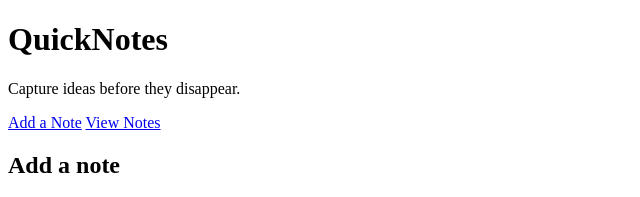
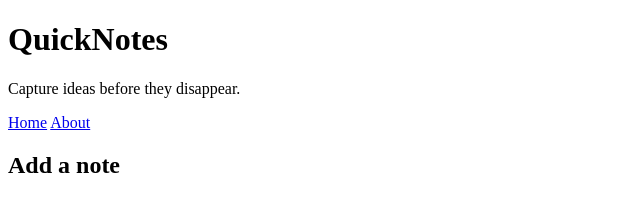
Before and after one commit to sitakumi/web-foundations-days, a plain HTML site: page day 1/index.html in a window 1280 px wide. Shown: the top 197 px of the page, without its empty margins (0-640 px from the left). Drawn offline with Linux system fonts and the light colour scheme.

Commit message:
Update navigation links in index.html

```diff
--- a/day 1/index.html
+++ b/day 1/index.html
@@ -10,8 +10,8 @@
       <h1>QuickNotes</h1>
       <p>Capture ideas before they disappear.</p>
       <nav>
-        <a href="#note-form">Add a Note</a>
-        <a href="#notes-list">View Notes</a>
+        <a href="index.html">Home</a>
+        <a href="about.html">About</a>
       </nav>
     </header>
 
```
